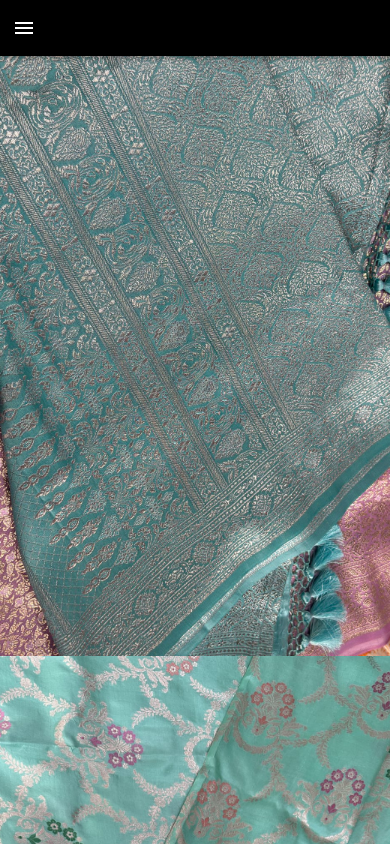
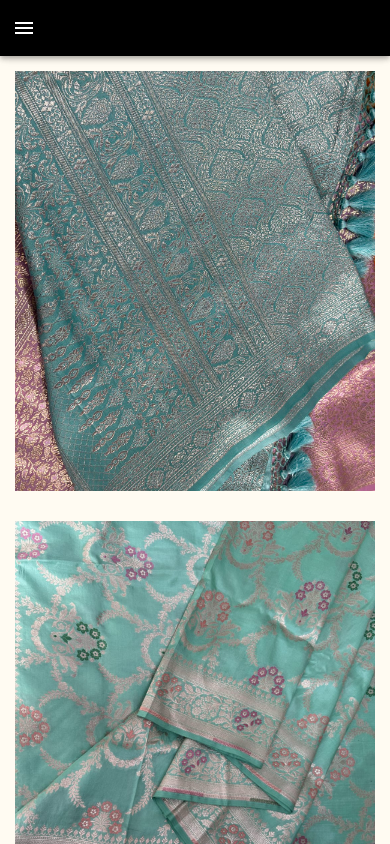
Before and after one commit to YeshwanthReddy26/VM-Couture-UI, a React (Create React App) app: page / in a window 390 px wide. Shown: the top 844 px of the page. Built offline with nearby package versions, Linux system fonts and the light colour scheme.

Commit message:
Fix: enhancing page

```diff
--- a/src/css/Home.css
+++ b/src/css/Home.css
@@ -16,6 +16,7 @@
     width: 100%;
     object-fit: cover;
     object-position: center;
+    padding: 15px;
 }
 
 @media (max-width: 1000px){
@@ -49,3 +50,9 @@
         object-position: center;
     }
 }
+
+@media (max-width: 450px){
+    .home-page-image {
+        height: 450px;
+    }
+}
--- a/src/css/SellerProducts.css
+++ b/src/css/SellerProducts.css
@@ -54,3 +54,9 @@
         object-position: center;
     }
 }
+
+@media (max-width: 450px){
+    .seller-products-page-image {
+        height: 450px;
+    }
+}
```
